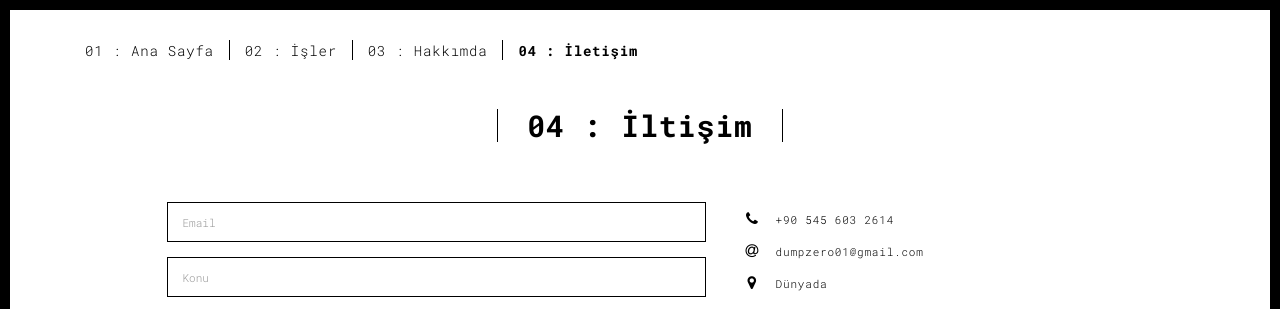
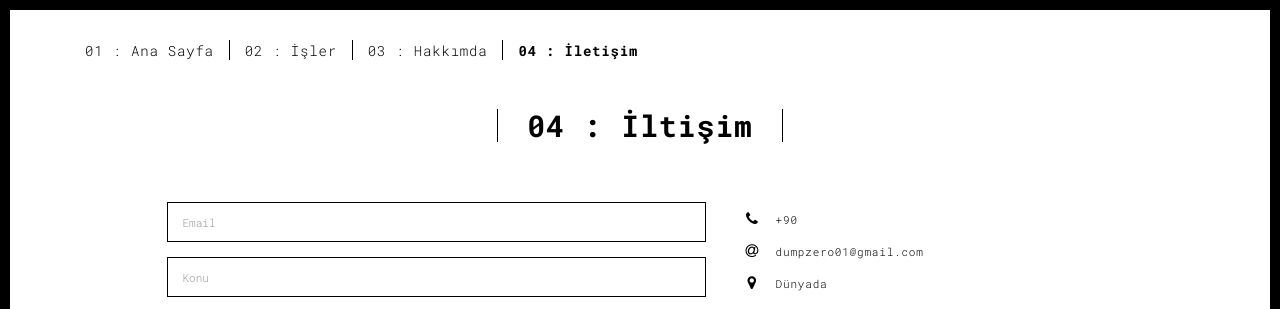
Before and after one commit to zerodamp/zerodamp.github.io, a plain HTML site: page contact.html in a window 1280 px wide. Shown: the top 309 px of the page. Drawn offline with Linux system fonts and the light colour scheme.

Commit message:
Update contact.html

```diff
--- a/contact.html
+++ b/contact.html
@@ -78,7 +78,7 @@
                           <span class="fa-icon">
                             <i class="fa fa-phone" aria-hidden="true"></i>
                           </span>
-                          +90 545 603 2614
+                          +90
                         </li>
                         <li>
                           <span class="fa-icon">
```
